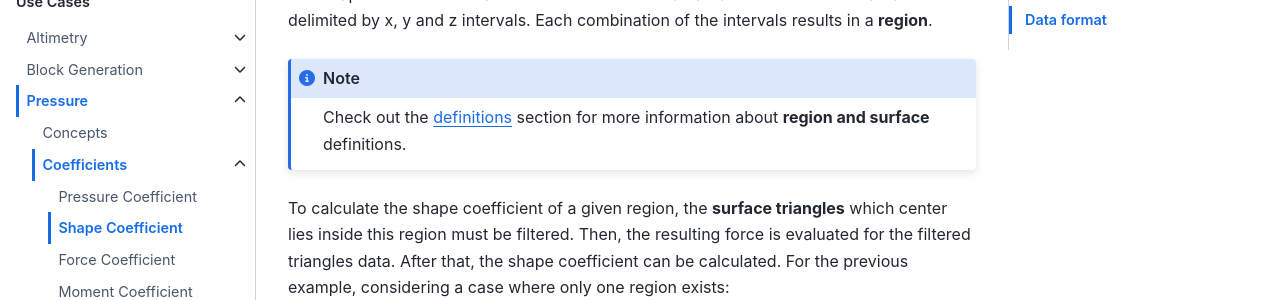
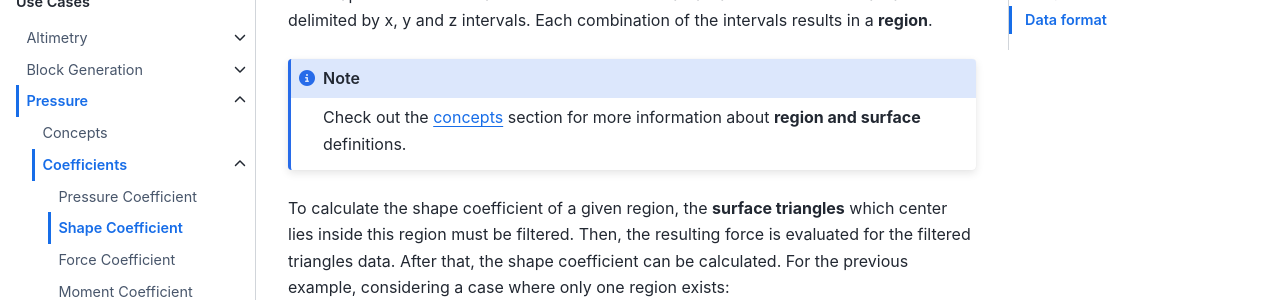
Before and after one commit to AeroSim-CFD/cfdmod, a Sphinx documentation site: the page built from docs/source/use_cases/pressure/coefficients/shape_coefficient.rst, in a window 1280 px wide and 900 px high, scrolled down 1083 px. Shown: the part 153-453 px from the top of the window. Built offline with Sphinx 7.4.7 and the Sphinx Book theme 1.1.4, drawn with Linux system fonts in a browser that asks for light colours.

Commit message:
Minor updates in pressure docs

```diff
--- a/docs/source/use_cases/pressure/coefficients/index.rst
+++ b/docs/source/use_cases/pressure/coefficients/index.rst
@@ -28,7 +28,8 @@ This module uses the **LNAS geometry** format to represent the geometry of inter
 The LNAS format contains the **vertices and triangles** necessary build the structure.
 It also contains some functions to evaluate geometric properties such as triangle normals, and to filter the data for a given surface.
 
-To get more information about the LNAS format, please see the documentation inside the `LNAS repository <https://github.com/AeroSim-CFD/stl2lnas>`_
+.. note::
+   To get more information about the LNAS format, please see the documentation inside the `LNAS repository <https://github.com/AeroSim-CFD/stl2lnas>`_
 
 .. toctree::
    :maxdepth: 1
--- a/docs/source/use_cases/pressure/coefficients/shape_coefficient.rst
+++ b/docs/source/use_cases/pressure/coefficients/shape_coefficient.rst
@@ -38,7 +38,7 @@ The shape coefficient is based on the definition of an area of influence.
 This area is delimited by x, y and z intervals.
 Each combination of the intervals results in a **region**.
 
-.. note:: Check out the `definitions <./definitions.rst>`_ section for more information about **region and surface** definitions.
+.. note:: Check out the `concepts <../concepts.rst>`_ section for more information about **region and surface** definitions.
 
 To calculate the shape coefficient of a given region, the **surface triangles** which center lies inside this region must be filtered.
 Then, the resulting force is evaluated for the filtered triangles data.
```
